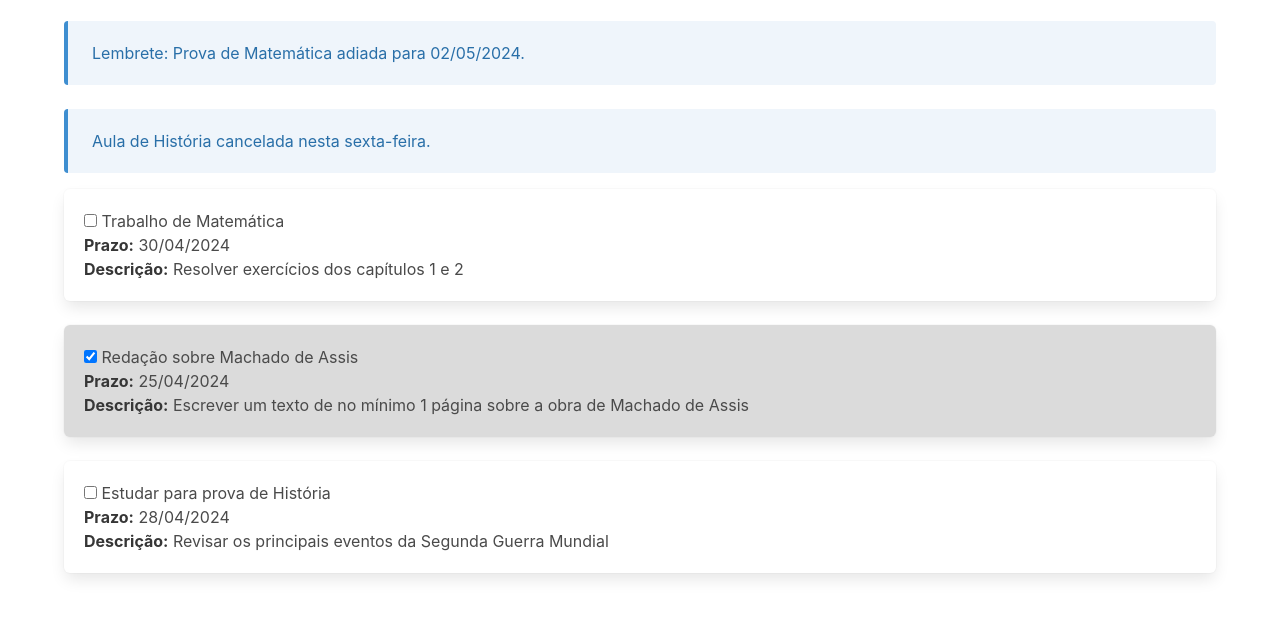
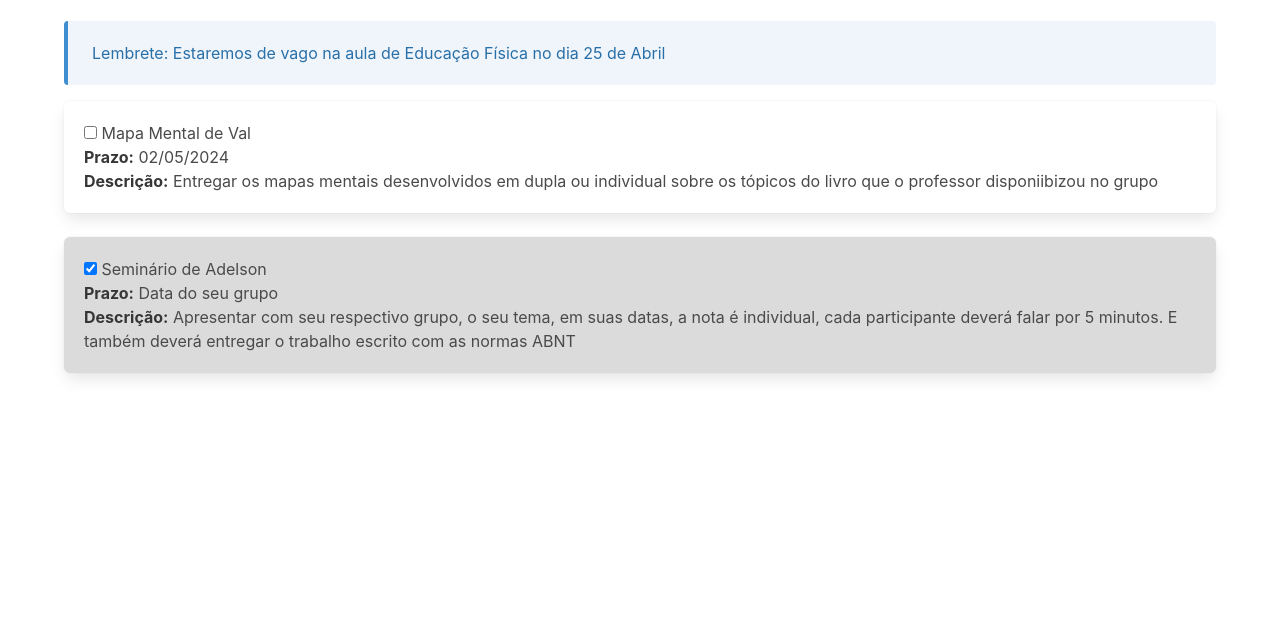
Before and after one commit to guxtavodev/painel-online-2c, a plain HTML site: page index.html in a window 1280 px wide. Shown: the part 87-704 px from the top of the page. Drawn offline with nearby package versions, Linux system fonts and the light colour scheme; some packages are replaced by stand-ins of ours; a script that the page names is missing.

Commit message:
Atividades atualizadas

```diff
--- a/index.html
+++ b/index.html
@@ -25,8 +25,7 @@
 
 // Array de avisos
     let notices = [
-        "Lembrete: Prova de Matemática adiada para 02/05/2024.",
-        "Aula de História cancelada nesta sexta-feira."
+        "Lembrete: Estaremos de vago na aula de Educação Física no dia 25 de Abril"
     ];
 
     // Função para exibir os avisos
@@ -48,9 +47,8 @@
 
     // Array de tarefas
     let tasks = [
-        { name: "Trabalho de Matemática", deadline: "30/04/2024", description: "Resolver exercícios dos capítulos 1 e 2", completed: false },
-        { name: "Redação sobre Machado de Assis", deadline: "25/04/2024", description: "Escrever um texto de no mínimo 1 página sobre a obra de Machado de Assis", completed: true },
-        { name: "Estudar para prova de História", deadline: "28/04/2024", description: "Revisar os principais eventos da Segunda Guerra Mundial", completed: false }
+        { name: "Mapa Mental de Val", deadline: "02/05/2024", description: "Entregar os mapas mentais desenvolvidos em dupla ou individual sobre os tópicos do livro que o professor disponiibizou no grupo", completed: false },
+        { name: "Seminário de Adelson", deadline: "Data do seu grupo", description: "Apresentar com seu respectivo grupo, o seu tema, em suas datas, a nota é individual, cada participante deverá falar por 5 minutos. E também deverá entregar o trabalho escrito com as normas ABNT", completed: true }
     ];
 
     // Função para exibir as tarefas
```
